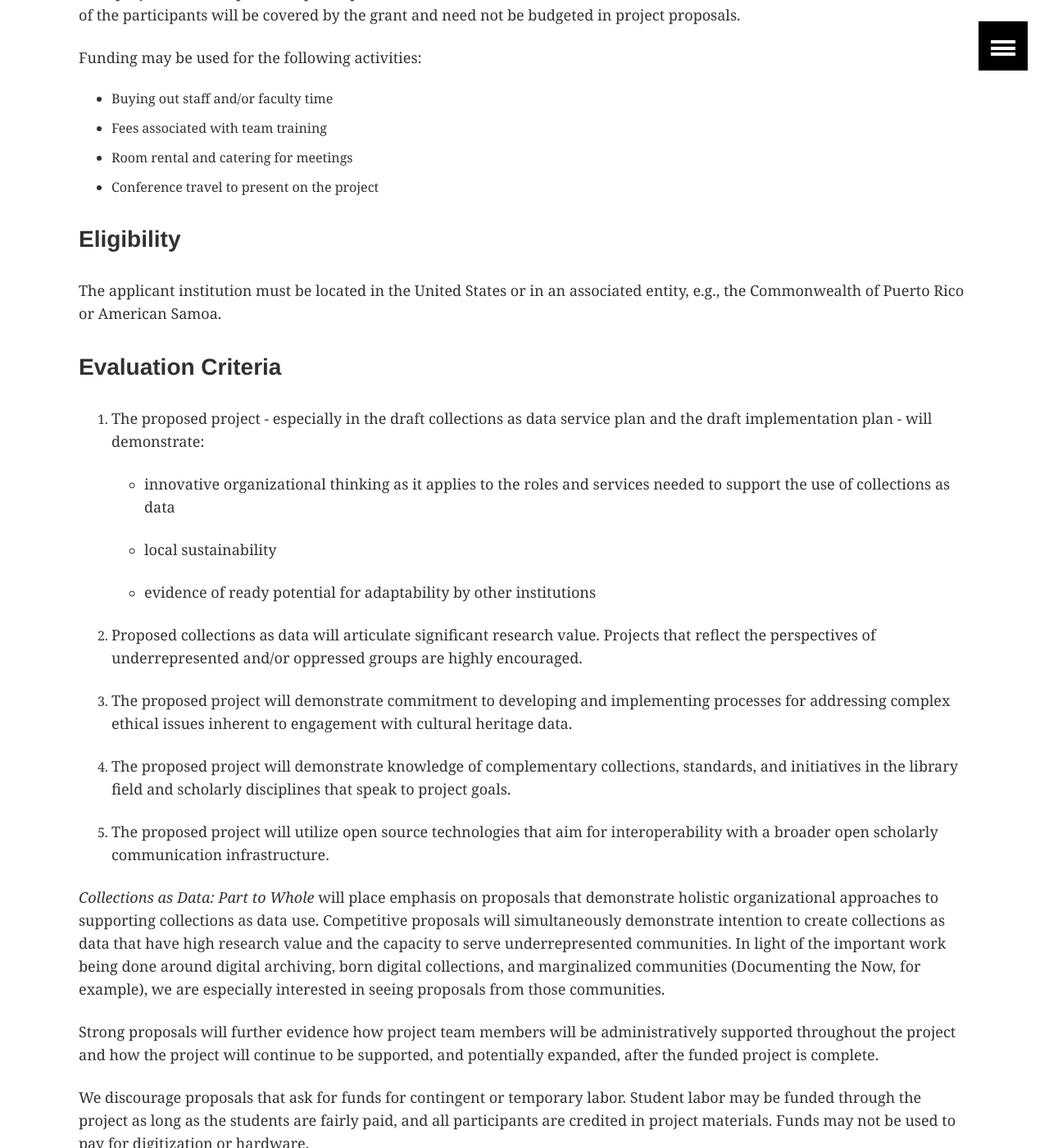
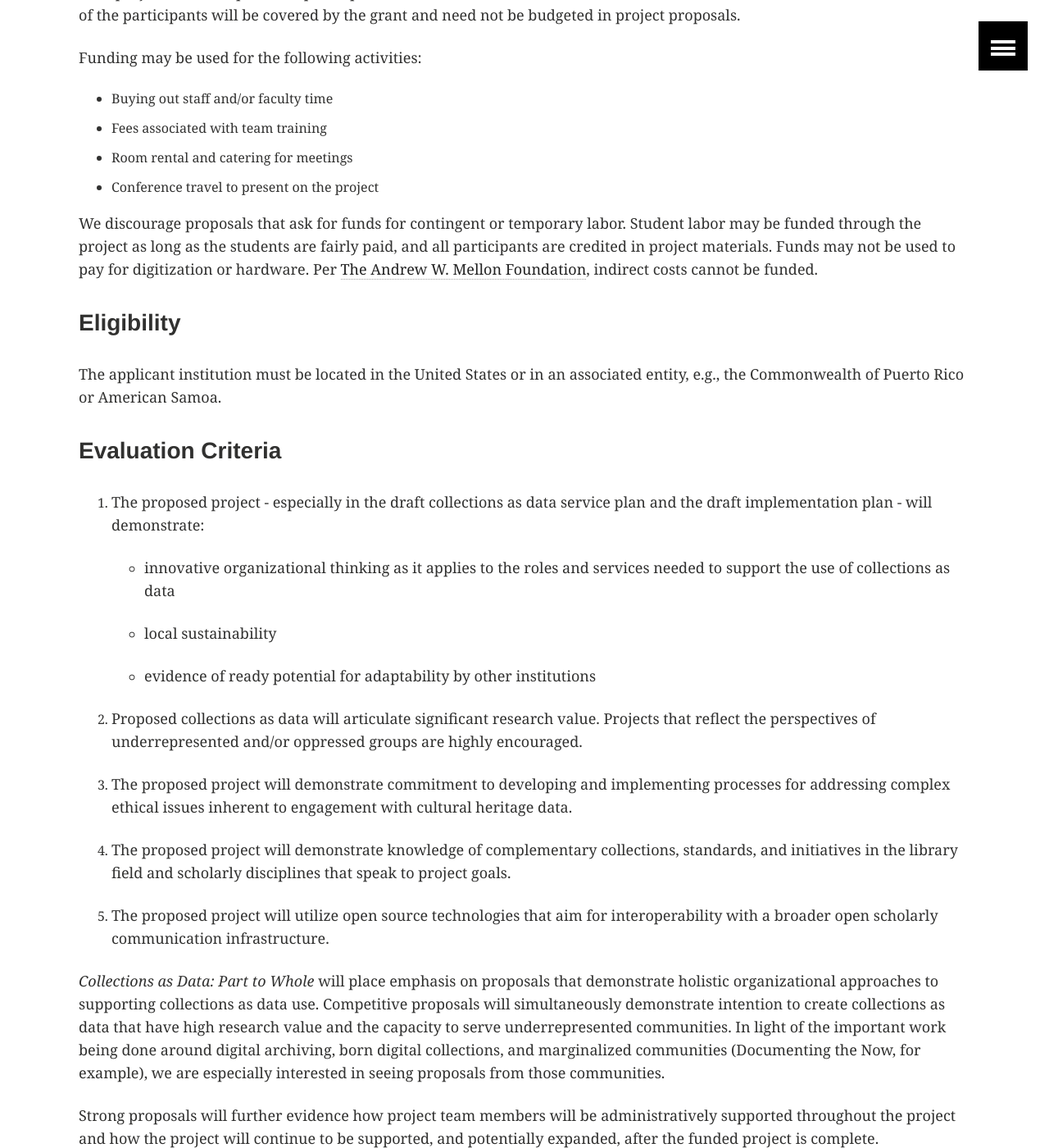
Before and after one commit to collectionsasdata/part2whole, a Jekyll site: the page built from cfp.md, in a window 1280 px wide and 1400 px high, scrolled down 1387 px. Shown: the whole window at 82% size. Built offline with Jekyll 4.4.1, drawn with Linux system fonts in a browser that asks for light colours; part of the change alters nothing that is shown; some of the changed text lies outside the part shown.

Commit message:
Update cfp.md

```diff
--- a/cfp.md
+++ b/cfp.md
@@ -31,6 +31,8 @@ Funding may be used for the following activities:
 - Room rental and catering for meetings
 - Conference travel to present on the project
 
+We discourage proposals that ask for funds for contingent or temporary labor. Student labor may be funded through the project as long as the students are fairly paid, and all participants are credited in project materials. Funds may not be used to pay for digitization or hardware. Per [The Andrew W. Mellon Foundation](https://mellon.org/programs/scholarly-communications/inquiries-and-guidelines/), indirect costs cannot be funded.
+
 ### Eligibility
 
 The applicant institution must be located in the United States or in an associated entity, e.g., the Commonwealth of Puerto Rico or American Samoa.
@@ -56,8 +58,6 @@ The applicant institution must be located in the United States or in an associat
 *Collections as Data: Part to Whole* will place emphasis on proposals that demonstrate holistic organizational approaches to supporting collections as data use. Competitive proposals will simultaneously demonstrate intention to create collections as data that have high research value and the capacity to serve underrepresented communities. In light of the important work being done around digital archiving, born digital collections, and marginalized communities (Documenting the Now, for example), we are especially interested in seeing proposals from those communities.
 
 Strong proposals will further evidence how project team members will be administratively supported throughout the project and how the project will continue to be supported, and potentially expanded, after the funded project is complete.
-
-We discourage proposals that ask for funds for contingent or temporary labor. Student labor may be funded through the project as long as the students are fairly paid, and all participants are credited in project materials. Funds may not be used to pay for digitization or hardware.
 
 ### Submissions
 
```
